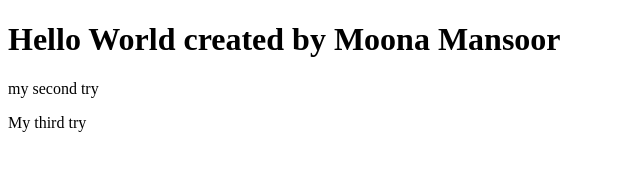
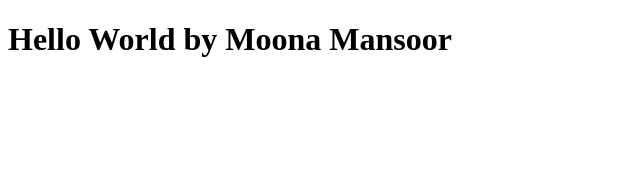
Before and after one commit to Moonamansoor06/bootcampprac, a plain HTML site: page index.html in a window 1280 px wide. Shown: the whole page, without its empty margins (0-640 px from the left). Drawn offline with Linux system fonts and the light colour scheme.

Commit message:
Update index.html

```diff
--- a/index.html
+++ b/index.html
@@ -6,8 +6,7 @@
     <title>Document</title>
 </head>
 <body>
-    <h1>Hello World created by Moona Mansoor</h1>
-    <p> my second try</p>
-    <p>My third try</p>
+    <h1>Hello World by Moona Mansoor</h1>
+
 </body>
 </html>
```
